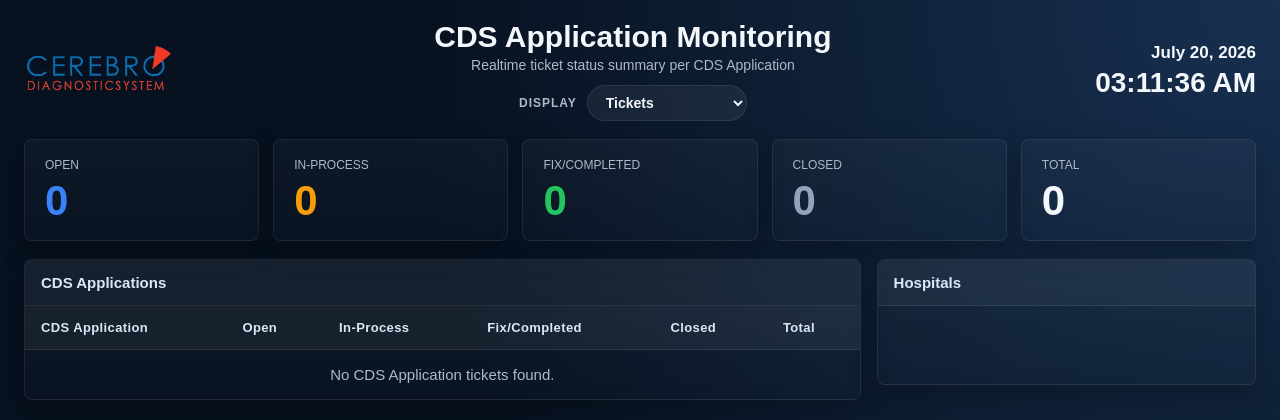
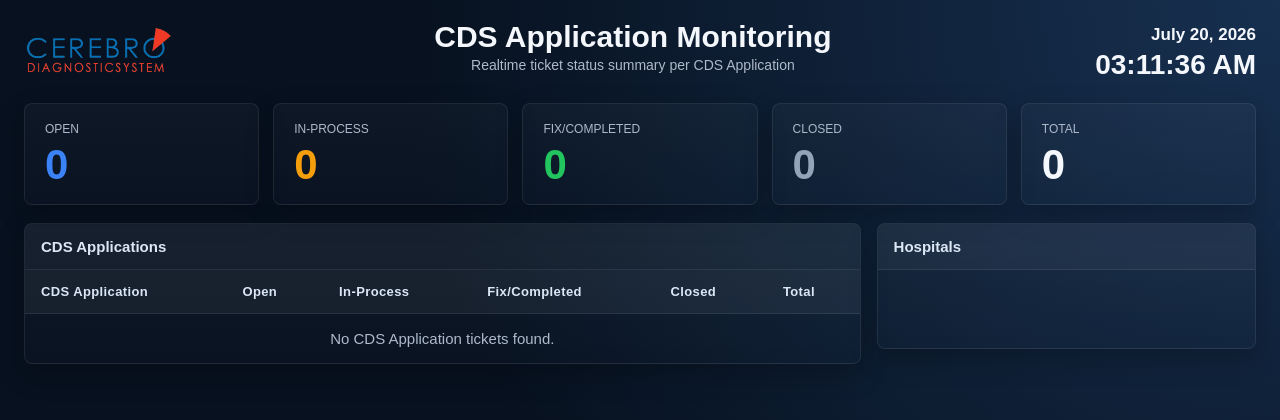
Before and after one commit to MLicayan/cds_ticketing, a Flask app: template app/templates/monitoring/apps.html in a window 1280 px wide. Shown: the top 420 px of the page. Run offline with Flask 2, Linux system fonts and the light colour scheme; the template is opened without the code that fills it, so the values that code supplies are empty; some libraries are stand-ins or nearby versions.

Commit message:
Update daily monitoring

```diff
--- a/app/monitoring.py
+++ b/app/monitoring.py
@@ -4,15 +4,13 @@ from flask import Blueprint, abort, jsonify, render_template, request
 from flask_login import current_user, login_required
 
 from . import APP_TIMEZONE, db, to_localtime
-from .models import Ticket, TicketStatus, TicketTask, UserRole
+from .models import Ticket, TicketStatus, UserRole
 
 monitoring_bp = Blueprint("monitoring", __name__, template_folder="templates")
 
 TASK_CATEGORY_PREFIX = "task:"
 CLIENT_SCOPED_ROLES = (UserRole.CLIENT, UserRole.CLIENT_ADMIN)
 DISPLAY_TICKETS = "tickets"
-DISPLAY_TASKS = "tasks"
-DISPLAY_OPTIONS = (DISPLAY_TICKETS, DISPLAY_TASKS)
 
 
 def _exclude_task_tickets(query):
@@ -20,8 +18,7 @@ def _exclude_task_tickets(query):
 
 
 def _monitor_display_mode() -> str:
-    display = (request.args.get("display") or DISPLAY_TICKETS).strip().lower()
-    return display if display in DISPLAY_OPTIONS else DISPLAY_TICKETS
+    return DISPLAY_TICKETS
 
 
 def _monitor_date_range():
@@ -68,13 +65,10 @@ def _app_records(
     date_from: datetime = None,
     date_to: datetime = None,
 ):
-    if display == DISPLAY_TASKS:
-        model = TicketTask
-        query = _scoped_query(TicketTask)
-    else:
-        model = Ticket
-        query = _scoped_query(Ticket)
-        query = _exclude_task_tickets(query)
+    model = Ticket
+    query = _scoped_query(Ticket)
+    query = _exclude_task_tickets(query)
+    query = query.filter(model.status != TicketStatus.CANCELLED)
     if date_from is not None:
         query = query.filter(model.created_at >= date_from)
     if date_to is not None:
--- a/app/templates/monitoring/apps.html
+++ b/app/templates/monitoring/apps.html
@@ -396,13 +396,6 @@
           <div class="monitor-title">{{ monitor_title or 'CDS Application Monitoring' }}</div>
           <div class="monitor-subtitle">{{ monitor_subtitle or 'Realtime ticket status summary per CDS Application' }}</div>
           <div class="monitor-controls">
-            <div class="monitor-control-group">
-              <label class="monitor-filter-label" for="monitor-display-filter">Display</label>
-              <select class="monitor-filter-select" id="monitor-display-filter" aria-label="Select monitoring display">
-                <option value="tickets" {% if (monitor_display or 'tickets') == 'tickets' %}selected{% endif %}>Tickets</option>
-                <option value="tasks" {% if monitor_display == 'tasks' %}selected{% endif %}>Tasks</option>
-              </select>
-            </div>
             {% if enable_date_range %}
             <div class="monitor-control-group">
               <label class="monitor-filter-label" for="monitor-date-from">Date Range</label>
@@ -506,7 +499,6 @@
       var syncLabel = document.getElementById('monitor-sync');
       var dateLabel = document.getElementById('monitor-date');
       var timeLabel = document.getElementById('monitor-time');
-      var displayFilter = document.getElementById('monitor-display-filter');
       var dateFromFilter = document.getElementById('monitor-date-from');
       var dateToFilter = document.getElementById('monitor-date-to');
       var dateApplyButton = document.getElementById('monitor-date-apply');
@@ -517,14 +509,8 @@
       var previousHospitalRanks = {};
       var previousAppRanks = {};
 
-      function currentDisplayMode() {
-        if (!displayFilter) return 'tickets';
-        return displayFilter.value === 'tasks' ? 'tasks' : 'tickets';
-      }
-
       function monitoringDataUrl() {
         var url = new URL('{{ url_for(monitor_data_url or "monitoring.apps_data") }}', window.location.origin);
-        url.searchParams.set('display', currentDisplayMode());
         if (dateFromFilter && dateFromFilter.value) {
           url.searchParams.set('date_from', dateFromFilter.value);
         }
@@ -725,7 +711,7 @@
 
       function syncFiltersInLocation() {
         var url = new URL(window.location.href);
-        url.searchParams.set('display', currentDisplayMode());
+        url.searchParams.delete('display');
         if (dateFromFilter && dateFromFilter.value) {
           url.searchParams.set('date_from', dateFromFilter.value);
         } else {
@@ -743,13 +729,6 @@
       window.setInterval(updateClock, 1000);
       renderHospitalLeaderboard({% if hospital_rows %}{{ hospital_rows|tojson }}{% else %}[]{% endif %});
       trackHospitalChanges({% if hospital_rows %}{{ hospital_rows|tojson }}{% else %}[]{% endif %});
-
-      if (displayFilter) {
-        displayFilter.addEventListener('change', function() {
-          syncFiltersInLocation();
-          refreshMonitoring();
-        });
-      }
 
       if (dateApplyButton) {
         dateApplyButton.addEventListener('click', function() {
```
